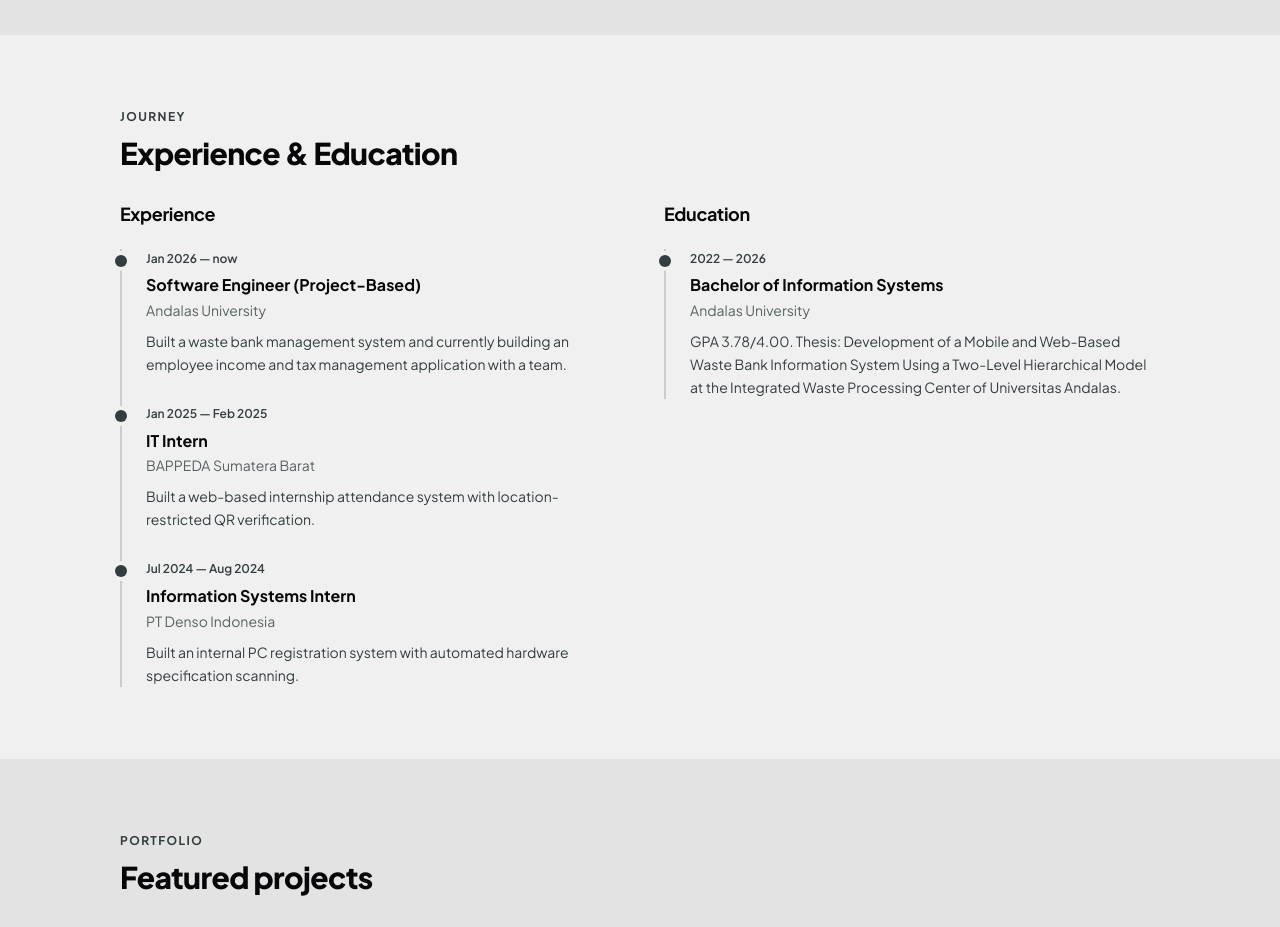
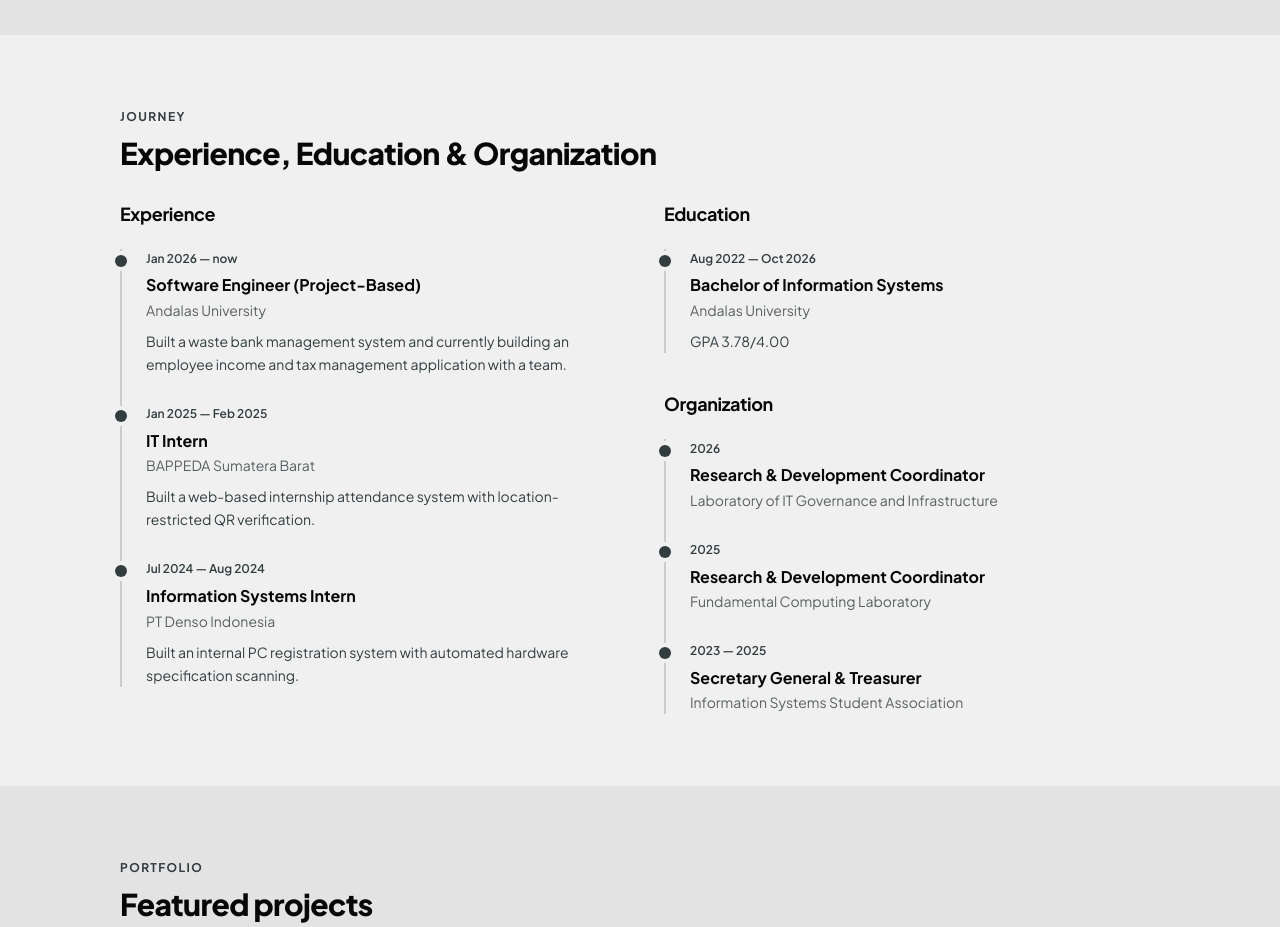
Before and after one commit to rmdsftr/porto, a React (Vite) app: page / in a window 1280 px wide. Shown: the part 1380-2307 px from the top of the page. Built offline with nearby package versions, Linux system fonts and the light colour scheme.

Commit message:
add organisasi

```diff
--- a/src/App.css
+++ b/src/App.css
@@ -431,6 +431,13 @@ main {
   display: grid;
   grid-template-columns: 1fr 1fr;
   gap: 48px;
+  align-items: start;
+}
+
+.journey-column {
+  display: grid;
+  gap: 40px;
+  align-content: start;
 }
 
 .journey-title {
--- a/src/components/sections/Experience.tsx
+++ b/src/components/sections/Experience.tsx
@@ -22,10 +22,15 @@ function Timeline({ title, items }: { title: string; items: TimelineItem[] }) {
 
 export default function Experience() {
   return (
-    <Section eyebrow="Journey" title="Experience & Education">
+    <Section eyebrow="Journey" title="Experience, Education & Organization">
       <div className="journey">
         <Timeline title="Experience" items={profile.experiences} />
-        <Timeline title="Education" items={profile.education} />
+        <div className="journey-column">
+          <Timeline title="Education" items={profile.education} />
+          {profile.organizations && profile.organizations.length > 0 && (
+            <Timeline title="Organization" items={profile.organizations} />
+          )}
+        </div>
       </div>
     </Section>
   )
--- a/src/data/profile.ts
+++ b/src/data/profile.ts
@@ -65,9 +65,27 @@ export const profile: Profile = {
     {
       title: "Bachelor of Information Systems",
       place: 'Andalas University',
-      period: '2022 — 2026',
+      period: 'Aug 2022 — Oct 2026',
       description:
-        'GPA 3.78/4.00. Thesis: Development of a Mobile and Web-Based Waste Bank Information System Using a Two-Level Hierarchical Model at the Integrated Waste Processing Center of Universitas Andalas.',
+        'GPA 3.78/4.00',
+    },
+  ],
+
+  organizations: [
+    {
+      title: 'Research & Development Coordinator',
+      place: 'Laboratory of IT Governance and Infrastructure',
+      period: '2026',
+    },
+    {
+      title: 'Research & Development Coordinator',
+      place: 'Fundamental Computing Laboratory',
+      period: '2025',
+    },
+    {
+      title: 'Secretary General & Treasurer',
+      place: 'Information Systems Student Association',
+      period: '2023 — 2025',
     },
   ],
 
--- a/src/types/profile.ts
+++ b/src/types/profile.ts
@@ -39,5 +39,6 @@ export type Profile = {
   exploring?: string[]
   experiences: TimelineItem[]
   education: TimelineItem[]
+  organizations?: TimelineItem[]
   contactText: string
 }
```
